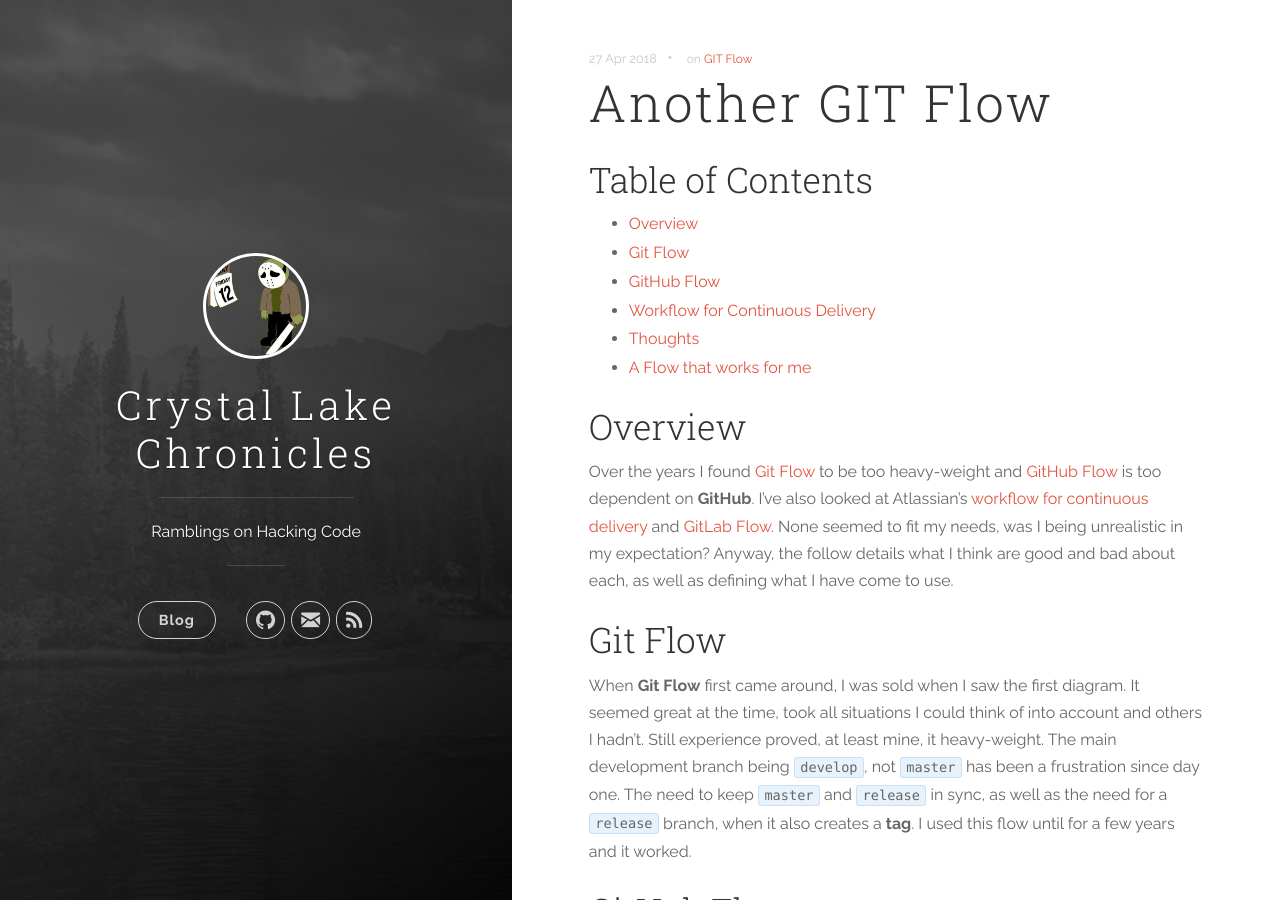
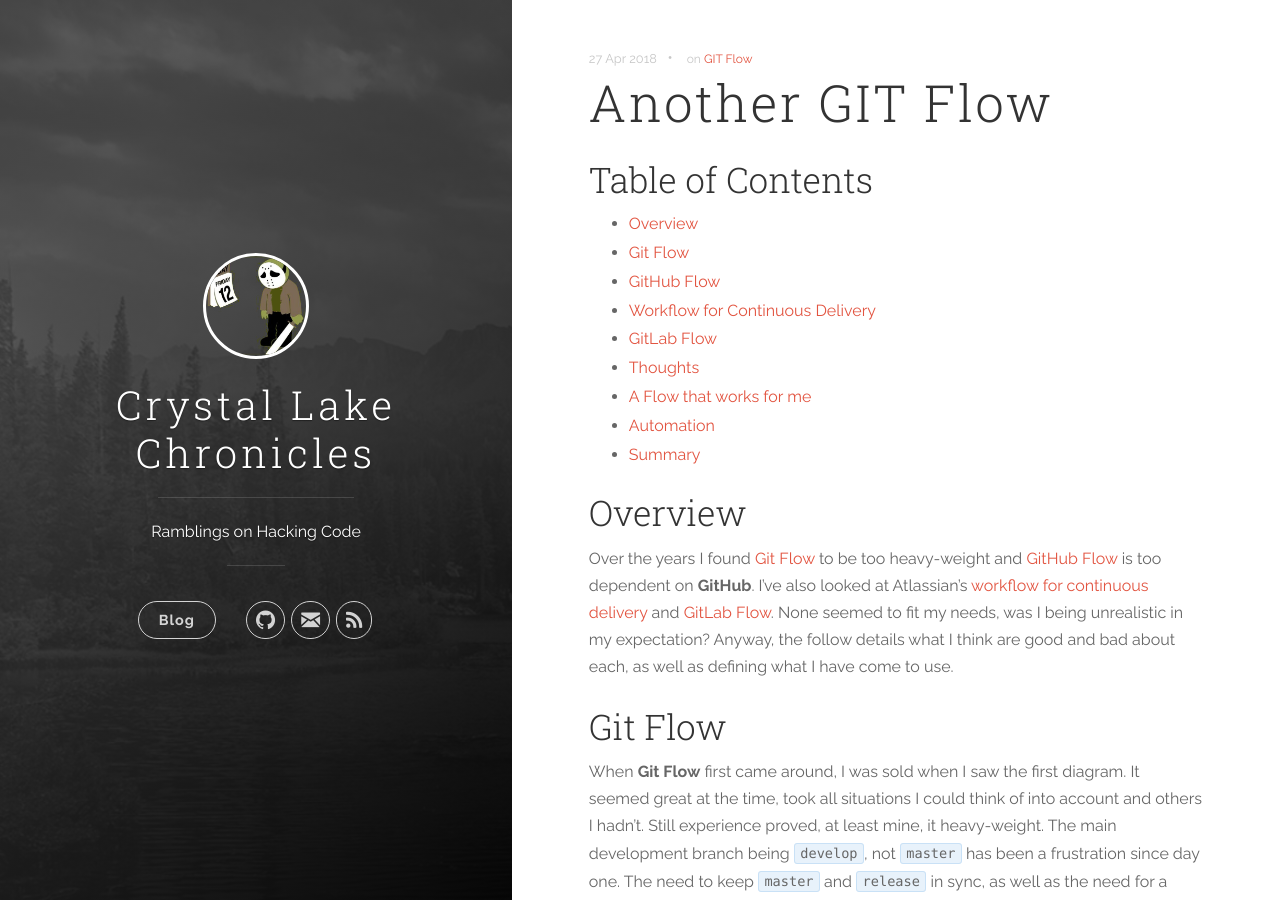
Before and after one commit to marksmall/marksmall.github.io, a Jekyll site: the page built from _posts/2018-04-27-another-git-flow.md, in a window 1280 px wide and 900 px high. Built offline with Jekyll 4.4.1, drawn with Linux system fonts in a browser that asks for light colours; nearby versions of some CDN libraries.

Commit message:
Add missing sections to the Table of Contents.

```diff
--- a/_posts/2018-04-27-another-git-flow.md
+++ b/_posts/2018-04-27-another-git-flow.md
@@ -12,8 +12,11 @@ comments: true
 * [Git Flow](#git-flow)
 * [GitHub Flow](#github-flow)
 * [Workflow for Continuous Delivery](#workflow-for-continuous-delivery)
+* [GitLab Flow](#gitlab-flow)
 * [Thoughts](#thoughts)
 * [A Flow that works for me](#A-flow-that-works-for-me)
+* [Automation](#automation)
+* [Summary](#summary)
 
 ## Overview
 
```
